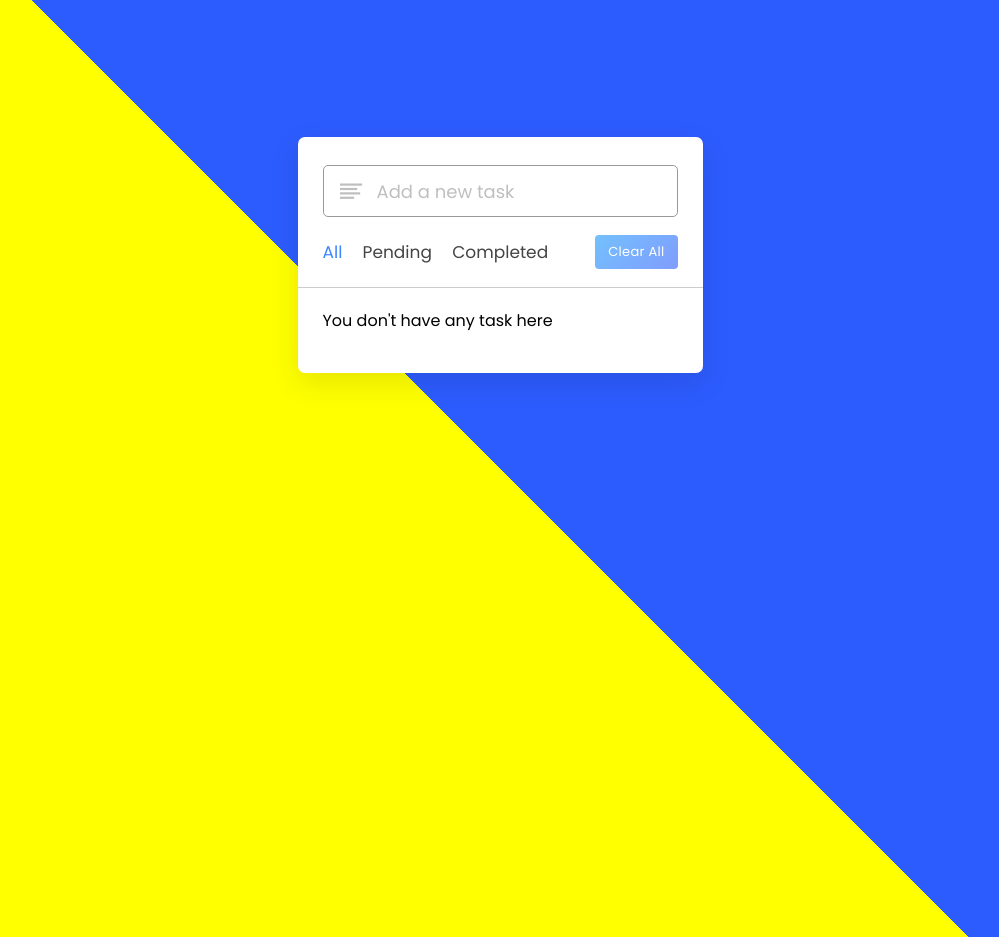
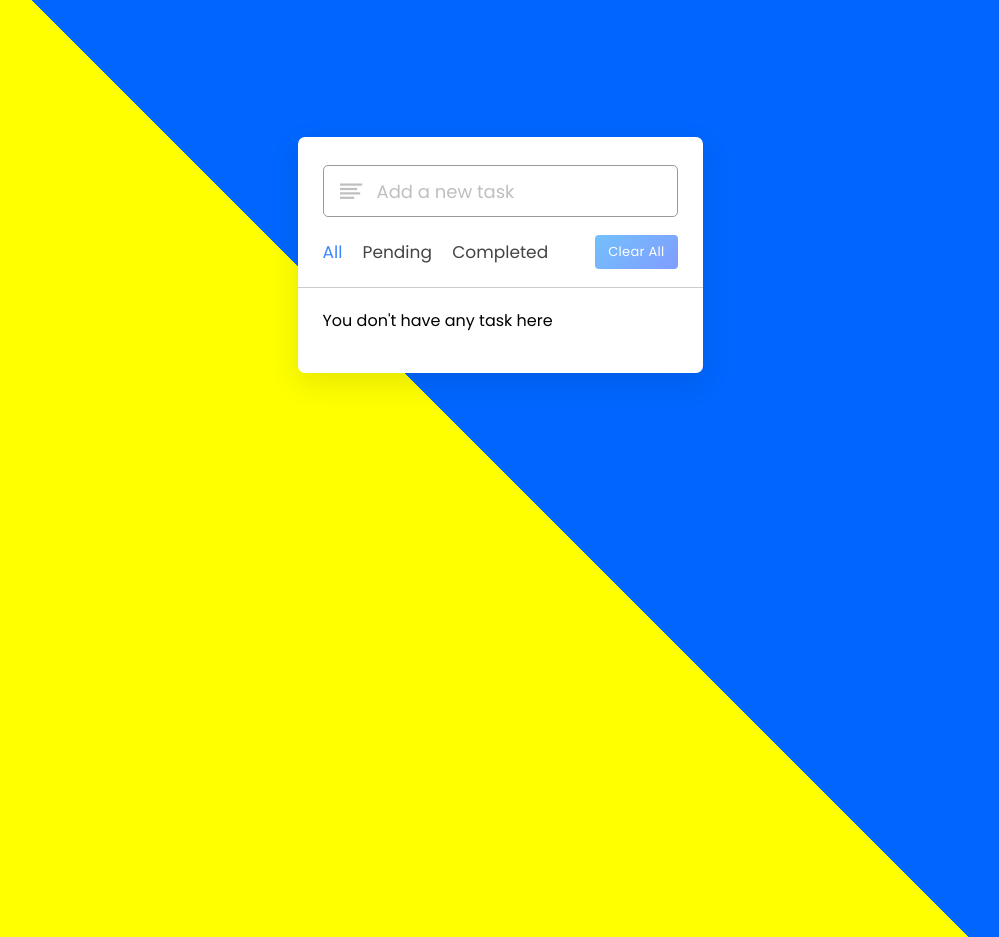
Before and after one commit to GiacomoDiFa/ToDoList, a plain HTML site: page index.html in a window 1280 px wide. Shown: the whole page, without its empty margins (140-1139 px from the left). Drawn offline with nearby package versions, Linux system fonts and the light colour scheme.

Commit message:
Update style.css

```diff
--- a/style.css
+++ b/style.css
@@ -10,7 +10,7 @@ body{
   width: 100%;
   height: 100vh;
   overflow: hidden;
-  background: linear-gradient(45deg, #ffff00 50%, #2D5CFE 50%);
+  background: linear-gradient(45deg, #ffff00 50%, #0066ff 50%);
 }
 ::selection{
   color: #fff;
```
